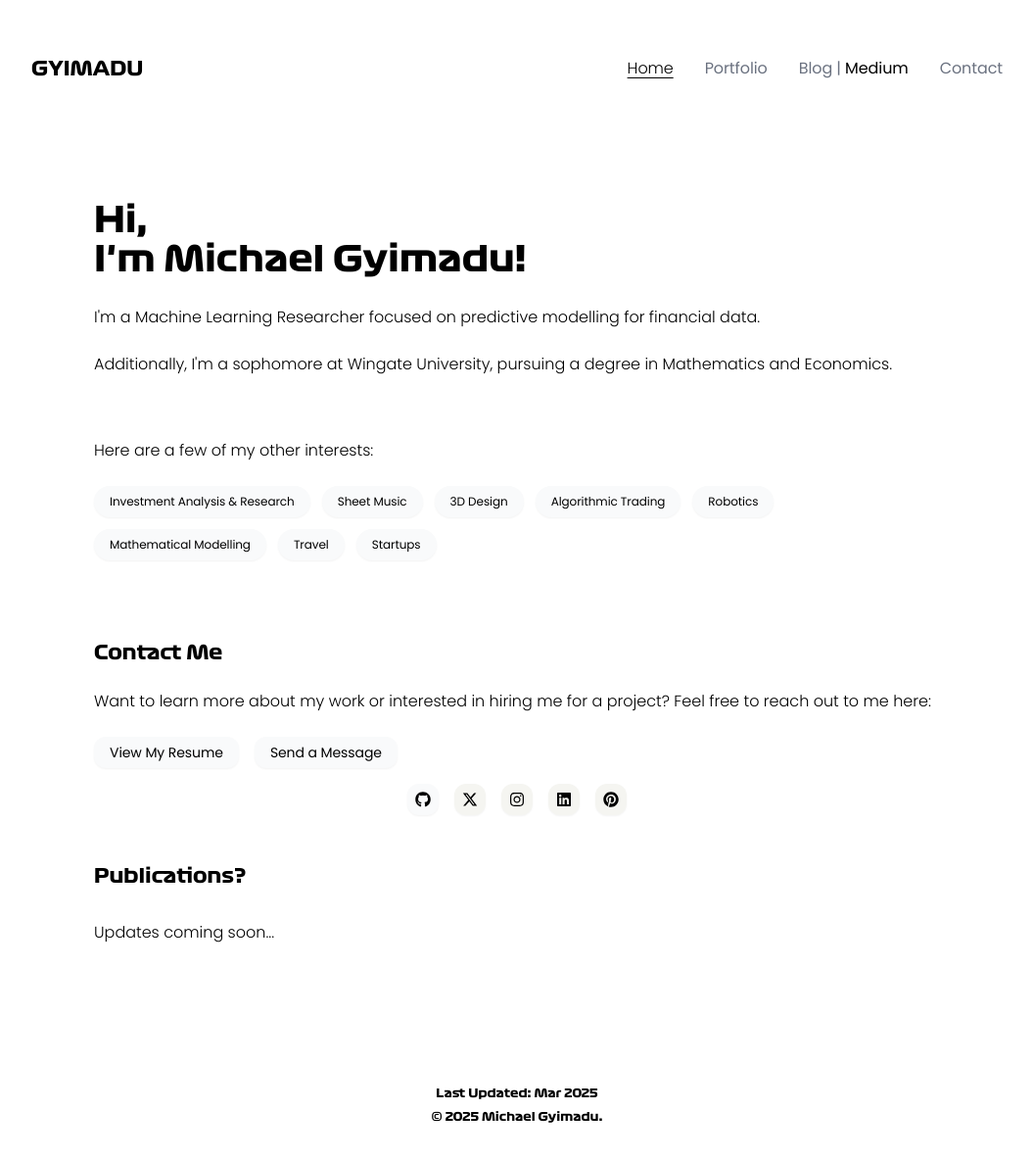
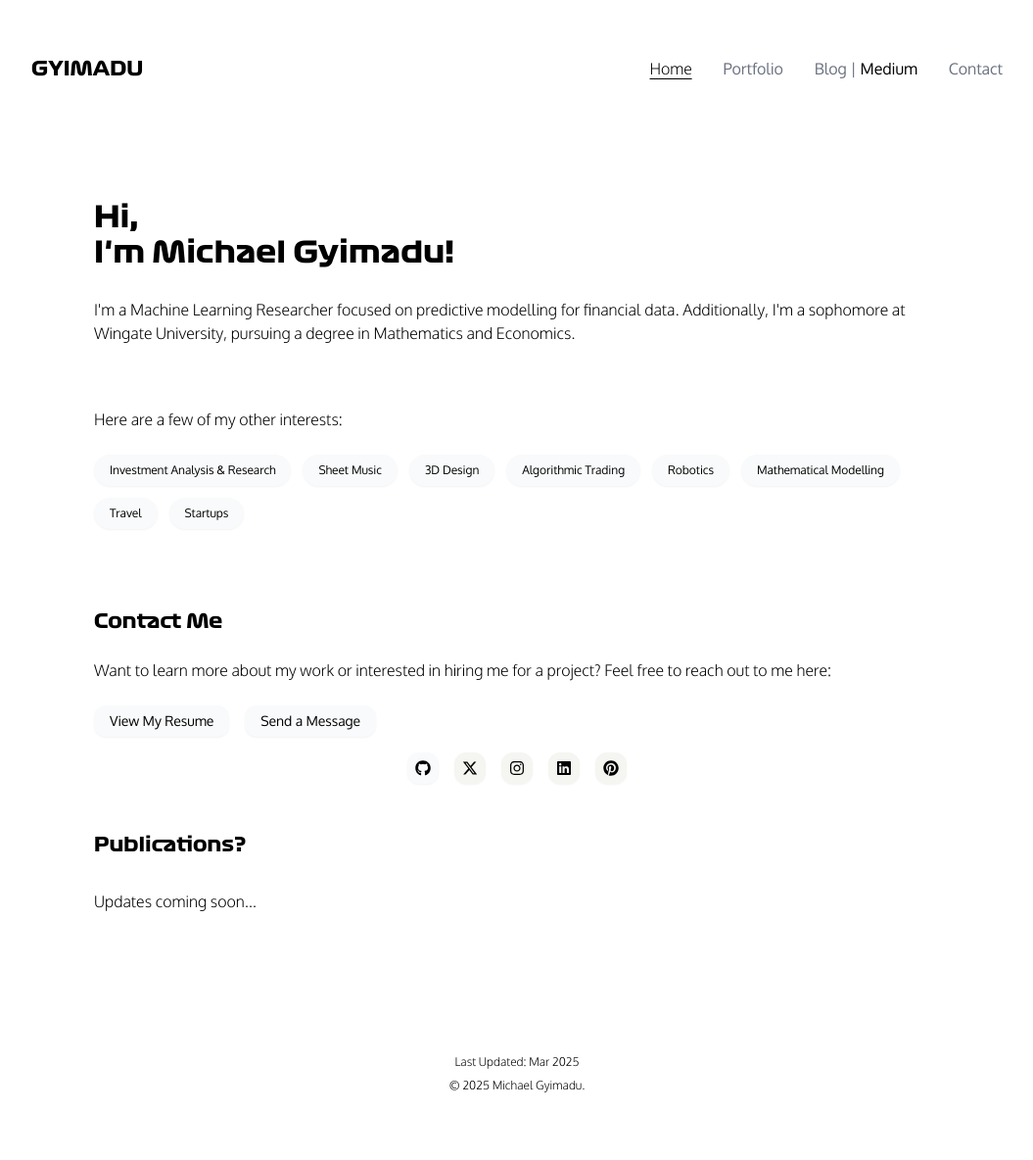
Before and after one commit to gyimadu/portfolio, a Next.js app: page / in a window 1280 px wide. Shown: the top 1184 px of the page at 98% size, without its empty margins (112-1167 px from the left). Built offline with nearby package versions, Linux system fonts and the light colour scheme.

Commit message:
changed font from poppins to oxygen

```diff
--- a/src/app/layout.tsx
+++ b/src/app/layout.tsx
@@ -1,6 +1,6 @@
 import type { Metadata } from "next";
 import { Analytics } from "@vercel/analytics/react"
-import { Poppins } from "next/font/google";
+import { Oxygen } from "next/font/google";
 import "./globals.css";
 import localfont from 'next/font/local';
 
@@ -15,8 +15,8 @@ const f1Atomic = localfont({
   variable: '--font-f1-atomic',
 })
 
-const poppins = Poppins({
-  weight: ['300', '400', '500', '600', '700'],
+const oxygen = Oxygen({
+  weight: ['300', '400','700'],
   subsets: ['latin'],
   variable: '--font-poppins',
 })
@@ -63,7 +63,7 @@ export default function RootLayout({
   children: React.ReactNode
 }) {
   return (
-    <html lang="en" className={`${f1Atomic.variable} ${poppins.variable}`}>
+    <html lang="en" className={`${f1Atomic.variable} ${oxygen.variable}`}>
       <body className="antialiased font-light">
         {children}
         <Analytics />
--- a/src/app/page.tsx
+++ b/src/app/page.tsx
@@ -25,8 +25,8 @@ export default function Home() {
           <div className="mb-10">
             <div className="flex flex-col lg:flex-col lg:gap-10">
               <div className='flex flex-col justify-center lg:pt-10 mb-6'>
-                <div className='font-f1 text-2xl sm:text-3xl lg:text-4xl mb-7'>Hi,<br></br>I&apos;m Michael Gyimadu!</div>
-                <div className='text-sm sm:text-lg lg:text-base'>I&apos;m a Machine Learning Researcher focused on predictive modelling for financial data.<br /><br />
+                <div className='font-f1 text-2xl sm:text-3xl lg:text-3xl mb-7'>Hi,<br></br>I&apos;m Michael Gyimadu!</div>
+                <div className='text-sm sm:text-lg lg:text-base'>I&apos;m a Machine Learning Researcher focused on predictive modelling for financial data.
                     Additionally, I&apos;m a sophomore at Wingate University, pursuing a degree in Mathematics and Economics.<br />
                 </div>
               </div>
@@ -127,7 +127,7 @@ export default function Home() {
           </div>
         </section>
 
-        <footer className="text-center font-f1 border-t sm:border-t-0 border-gray-200 pt-8 text-black text-xs pb-8">
+        <footer className="text-center border-t sm:border-t-0 border-gray-200 pt-8 text-black text-xs pb-8">
           <div className="mb-2">Last Updated: Mar 2025</div>
           <div>© {new Date().getFullYear()} Michael Gyimadu.</div>
         </footer>
```
